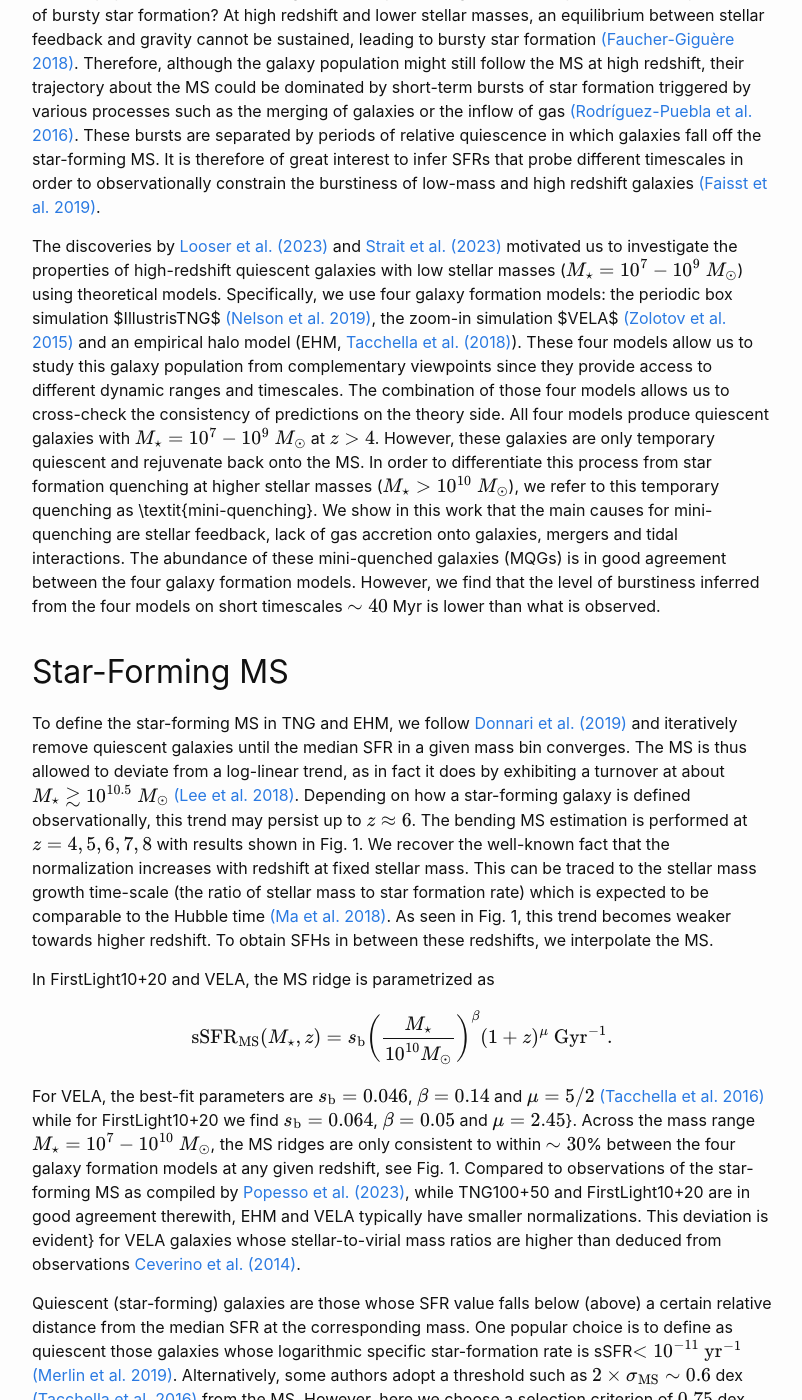
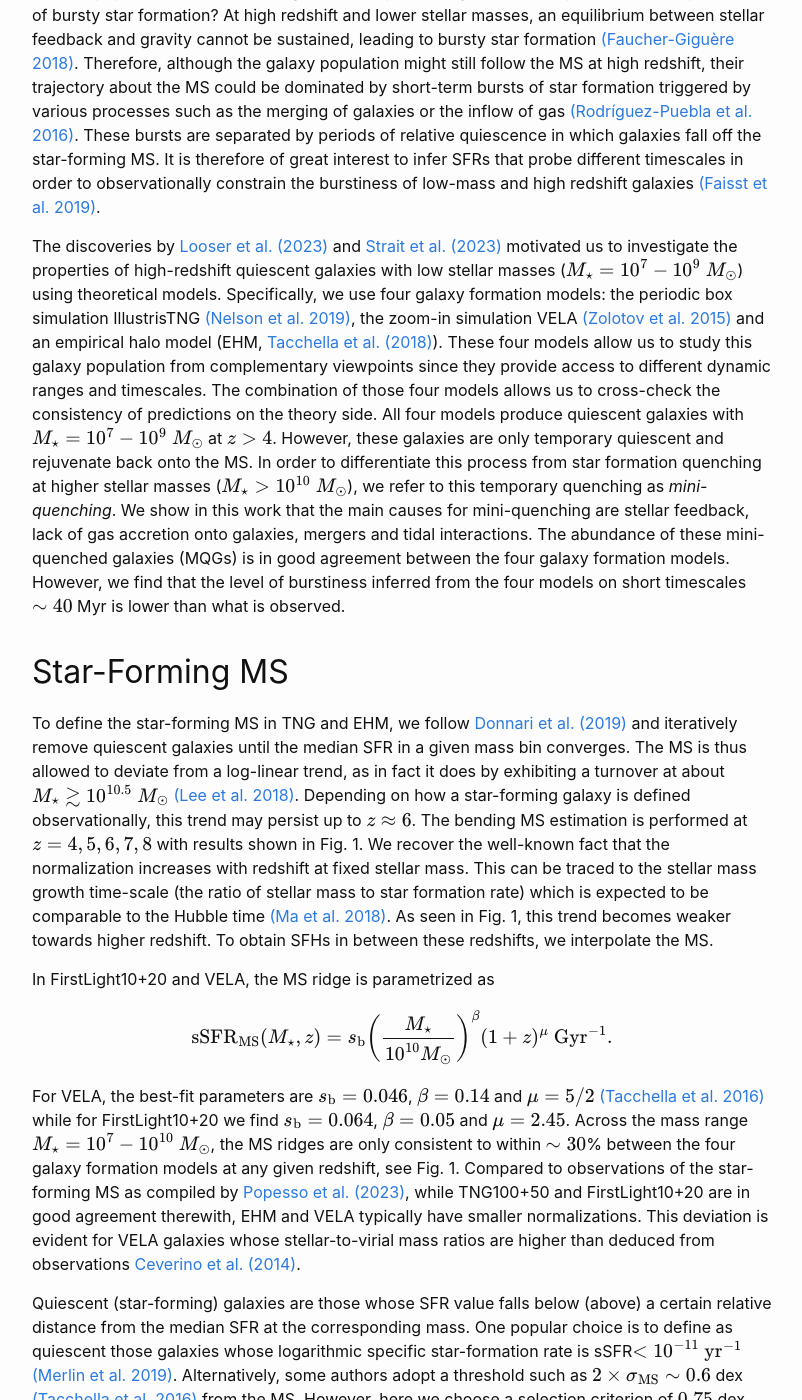
Before and after one commit to tibordome/tibordome.github.io, a Jekyll site: the page built from quenching.md, in a window 1280 px wide and 1400 px high, scrolled down 786 px. Shown: the whole window, without its empty margins (238-1040 px from the left). Built offline with Jekyll 4.4.1, drawn with Linux system fonts in a browser that asks for light colours; some of the changed text lies outside the part shown.

Commit message:
Updated quenching.md

```diff
--- a/quenching.md
+++ b/quenching.md
@@ -38,13 +38,13 @@
 The discoveries by [Looser et al. (2023)](https://ui.adsabs.harvard.edu/abs/2023arXiv230214155L) and
 [Strait et al. (2023)](https://ui.adsabs.harvard.edu/abs/2023arXiv230311349S) motivated us to investigate the properties of high-redshift quiescent
 galaxies with low stellar masses ($$M_{\star} = 10^7-10^9 \ M_{\odot}$$) using theoretical models. Specifically, we use four galaxy formation models: the periodic box simulation
-$IllustrisTNG$ [(Nelson et al. 2019)](http://dx.doi.org/10.1186/s40668-019-0028-x), the zoom-in simulation $VELA$
+IllustrisTNG [(Nelson et al. 2019)](http://dx.doi.org/10.1186/s40668-019-0028-x), the zoom-in simulation VELA
 [(Zolotov et al. 2015)](https://ui.adsabs.harvard.edu/abs/2015MNRAS.450.2327Z) and an empirical halo model (EHM,
 [Tacchella et al. (2018)](http://dx.doi.org/10.3847/1538-4357/aae8e0)). These four models allow us to study this galaxy population from complementary
 viewpoints since they provide access to different dynamic ranges and timescales. The combination of those four models allows us to cross-check the consistency
 of predictions on the theory side. All four models produce quiescent galaxies with $$M_{\star} = 10^7-10^9 \ M_{\odot}$$ at $$z>4$$. However, these galaxies
 are only temporary quiescent and rejuvenate back onto the MS. In order to differentiate this process from star formation quenching at higher stellar masses
-($$M_{\star} > 10^{10} \ M_{\odot}$$), we refer to this temporary quenching as \textit{mini-quenching}. We show in this work that the main causes for
+($$M_{\star} > 10^{10} \ M_{\odot}$$), we refer to this temporary quenching as *mini-quenching*. We show in this work that the main causes for
 mini-quenching are stellar feedback, lack of gas accretion onto galaxies, mergers and tidal interactions. The abundance of these mini-quenched galaxies
 (MQGs) is in good agreement between the four galaxy formation models. However, we find that the level of burstiness inferred from the four models on short
 timescales $$\sim 40$$ Myr is lower than what is observed.
@@ -67,10 +67,10 @@
 
 For VELA, the best-fit parameters are $$s_{\text{b}} = 0.046$$, $$\beta = 0.14$$ and $$\mu = 5/2$$
 [(Tacchella et al. 2016)](https://ui.adsabs.harvard.edu/abs/2016MNRAS.457.2790T) while for FirstLight10+20 we find $$s_{\text{b}} = 0.064$$, $$\beta = 0.05$$
-and $$\mu = 2.45$$}. Across the mass range $$M_{\star} = 10^7-10^{10} \ M_{\odot}$$, the MS ridges are only consistent to within $$\sim 30$$%
+and $$\mu = 2.45$$. Across the mass range $$M_{\star} = 10^7-10^{10} \ M_{\odot}$$, the MS ridges are only consistent to within $$\sim 30$$%
 between the four galaxy formation models at any given redshift, see Fig. 1. Compared to observations of the star-forming MS as compiled
 by [Popesso et al. (2023)](https://ui.adsabs.harvard.edu/abs/2023MNRAS.519.1526P), while TNG100+50 and FirstLight10+20 are in good agreement therewith,
-EHM and VELA typically have smaller normalizations. This deviation is evident} for VELA galaxies whose stellar-to-virial mass ratios are higher than deduced
+EHM and VELA typically have smaller normalizations. This deviation is evident for VELA galaxies whose stellar-to-virial mass ratios are higher than deduced
 from observations [Ceverino et al. (2014)](https://ui.adsabs.harvard.edu/abs/2014MNRAS.442.1545C).
 
 Quiescent (star-forming) galaxies are those whose SFR value falls below (above) a certain relative distance from the median SFR at the
@@ -79,7 +79,7 @@
 a threshold such as $$2\times \sigma_{\text{MS}} \sim 0.6$$ dex [(Tacchella et al. 2016)](https://ui.adsabs.harvard.edu/abs/2016MNRAS.457.2790T) from the MS.
 However, here we choose a selection criterion of $$0.75$$ dex from the MS at all redshifts unless explicitly noted. We choose stellar mass bins of width $$0.25$$ dex.
 
-| <img src="/assets/images/quenching/MS4Models_z45678-1.png" width="500" height="350"> |
+| <img src="/assets/images/quenching/MS4Models_z45678-1.png" width="700" height="350"> |
 |:--:|
 | *Fig. 1: The star-forming MS in the four galaxy formation models investigated in this work across redshifts $$z=4-8$$: the combined simulation study TNG100+50 (first panel), EHM (second panel), FirstLight10+20 (third panel) and VELA (fourth panel). SFRs are averaged over $$10$$ Myr. A compilation of observational studies by [Popesso et al. (2023)](https://ui.adsabs.harvard.edu/abs/2023MNRAS.519.1526P) is given in the form of a common parametrization (dashed curves) below $$z\leq 6$$ for $$M_{\star} \geq 10^{8.5} \ M_{\odot}$$. The MS ridges in the four models are consistent to within $$\sim 30$$\%, with TNG100+50 and FirstLight10+20 predictions closest to observational constraints.* |
 
@@ -114,7 +114,7 @@
 vertex parabolic U-shape decreasing with stellar mass from $$\log (M_{\star}/M_{\odot}) \sim 8-10$$ and then incrseasing
 at $$\log (M_{\star}/M_{\odot}) \sim 10-11.5$$. Note though that few studies go above $$z\approx 5$$.
 
-| <img src="/assets/images/quenching/DMS-1.png" width="500" height="350"> |
+| <img src="/assets/images/quenching/DMS-1.png" width="700" height="350"> |
 |:--:|
 | *Fig. 2: Galaxies about the star-forming MS in a combined simulation study of TNG100+50 (first panel, shown for $$z=7$$), EHM (second panel, shown for $$z=7$$), FirstLight10+20 (third panel, shown for $$z=7$$) and VELA (fourth panel, shown for $$z=5-10$$). Quiescent galaxies are highlighted with blue circles and lie below the selection threshold of $$0.75$$ dex below the MS, shown in dashed black. For TNG100+50, error estimates from bootstrapping over masses of newly formed stellar particles are added to each quiescent galaxy. Galaxies with $$\text{SFR}=0$$ are formally assigned a MS deviation of $$\Delta_{\mathrm{MS}}=-\infty$$. The colorbar indicates the comoving number density of galaxies. The total MS scatter averaged across $$M_{\star} = 10^7-10^9 \ M_{\odot}$$ is indicated in the bottom right of the panels. VELA: Two galaxies with bursty SFHs (V5 and V10) and one galaxy with a more stable SFH (V32) are shown in different colours. SFRs are averaged over $$10$$ Myr, corresponding to the distance between two dots in the SFHs. Star symbols indicate the first star formation event ($$z=10$$ for V5 and V32 and $$z=8$$ for V10). The mini-quenching event of V5 (cf. Fig. 4) is highlighted with a triangle symbol. The abundance of MQGs agrees across the models, with an overall MQG fraction of $$f_{\text{MQG}} = 0.5-1.0$$% at $$z=7$$.* |
 
@@ -140,7 +140,7 @@
 SFHs of MQGs in TNG at high redshift trace out a kinky, V-shaped pattern, hinting at bursty star formation (especially)
 around the mini-quenching event ($$\pm 20$$ Myr). However, since SFHs are poorly resolved, we instead investigate mini-quenching
 timescales in FirstLight and VELA. For a total of $$20$$ mini-quenching events in the redshift range $$z=4-8$$, we find a
-median and $$16 / 84$$ percentile of $$\tau_{\mathrm{MQ}} = 16.5^{+23.3}_{-7.7}$$ Myr for \VELA. For comparison, when imposing a
+median and $$16 / 84$$ percentile of $$\tau_{\mathrm{MQ}} = 16.5^{+23.3}_{-7.7}$$ Myr for VELA. For comparison, when imposing a
 selection threshold of $$0.6 \ \text{dex} \sim 2\times \sigma_{\text{MS}}$$
 [(Speagle et al. 2014)](http://dx.doi.org/10.1088/0067-0049/214/2/15)), we find $$\tau_{\mathrm{MQ}} = 21.5^{+34.4}_{-18.2}$$ Myr.
 In these distributions, VELA galaxy V28 constitutes an outlier which stays quiescent for $$\sim 220$$ Myr in the redshift
@@ -157,22 +157,23 @@
 around the mini-quenching event (with a more steady evolution closer to the MS). In the framework of correlated stochastic processes
 [(Iyer et al. 2022)](https://ui.adsabs.harvard.edu/abs/2022arXiv220805938I), this might suggest different amounts of power on different temporal scales.
 
-| <img src="/assets/images/quenching/MSvszTrajMQG_FL-1.png" width="400" height="350"> |
+| <img src="/assets/images/quenching/MSvszTrajMQG_FL-1.png" width="500" height="350"> |
 |:--:|
-| *Fig. 3: Bursty SFHs of FirstLight10+20 galaxies around $$12$$ selected mini-quenching events in the redshift range $$z=4-8$$. Each trajectory shows the deviation from the MS from $$100$$ Myr before until $$100$$ Myr after the mini-quenching event. One galaxy undergoes two mini-quenching events separated by $$\sim 30$$ Myr. The selection threshold of $$0.75$$ dex below the MS is shown in dashed black. Mini-quenching timescales $$\tau_{\text{MQ}}$$ in Table \ref{t_tau_mq} are obtained by summing up the time spent below this threshold. We color-code trajectories by the value of $$\tau_{\text{MQ}}$$: the higher $$\tau_{\text{MQ}}$$, the darker the blue shade.* |
+| *Fig. 3: Bursty SFHs of FirstLight10+20 galaxies around $$12$$ selected mini-quenching events in the redshift range $$z=4-8$$. Each trajectory shows the deviation from the MS from $$100$$ Myr before until $$100$$ Myr after the mini-quenching event. One galaxy undergoes two mini-quenching events separated by $$\sim 30$$ Myr. The selection threshold of $$0.75$$ dex below the MS is shown in dashed black. Mini-quenching timescales $$\tau_{\text{MQ}}$$ are obtained by summing up the time spent below this threshold. We color-code trajectories by the value of $$\tau_{\text{MQ}}$$: the higher $$\tau_{\text{MQ}}$$, the darker the blue shade.* |
 
 The mini-quenching timescale $$\tau_{\mathrm{MQ}} \sim 20-40$$ Myr is several times ($$\sim 1/6$$) shorter than the overall free-fall
 time $$t_{\mathrm{ff}} = (3\pi / (32G\rho))^{1/2} \sim 240$$ Myr of a halo of mass $$M_{\text{h}} = 6 \times 10^9\ M_{\odot}$$, hosting a
-galaxy such as V5 of mass $$M_{\star} = 2.1 \times 10^7 \ M_{\odot}$$ (see Sec. \ref{s_sed_jades}) based on the observed
-stellar-to-halo-mass relation \citep{Girelli_2020}. However, we argue that $$\tau_{\mathrm{MQ}}$$ is close to the local free-fall
-timescale $$t_{\mathrm{ff,loc}}$$ of the \textit{inner halo} where galaxies typically reside. In this picture, after the expulsion of gas in the wake
+galaxy such as V5 of mass $$M_{\star} = 2.1 \times 10^7 \ M_{\odot}$$ based on the observed
+stellar-to-halo-mass relation [(Girelli et al. 2020)](https://ui.adsabs.harvard.edu/abs/2020A&A...634A.135G). However, we argue
+that $$\tau_{\mathrm{MQ}}$$ is close to the local free-fall timescale $$t_{\mathrm{ff,loc}}$$ of the *inner halo*
+where galaxies typically reside. In this picture, after the expulsion of gas in the wake
 of stellar feedback the galaxy finds itself in a state of mini-quenching until gas gets reaccreted/falls onto the galaxy. The mini-quenching timescale
 is influenced by the mass distribution of the halo, the density and temperature of the gas, and feedback effects such as radiative
 winds [(Gelli et al. 2023)](https://ui.adsabs.harvard.edu/abs/2023arXiv230313574G). At high densities and low metallicities, $$t_{\mathrm{ff,loc}}$$
-can be shorter than the stellar feedback timescales [(Dekel et al. 2023)](https://ui.adsabs.harvard.edu/abs/2023arXiv230304827D)), in
+can be shorter than the stellar feedback timescales [(Dekel et al. 2023)](https://ui.adsabs.harvard.edu/abs/2023arXiv230304827D), in
 which case $$\tau_{\mathrm{MQ}}$$ will be the closest to $$t_{\mathrm{ff,loc}}$$.
 
-## Mock SEDs Compared to observations
+## Mock SEDs Compared to Observations
 
 To generate mock spectral energy distributions (SEDs) of simulated galaxies, we treat each stellar particle in the respective simulation as a simple
 stellar population (SSP) using a stellar population synthesis method. Here we opt for the Flexible Stellar Population Synthesis (FSPS)
@@ -212,13 +213,13 @@
 (at most $$\sim 0.2$$ dex for a reduction of $$Z_{\star}$$ by $$2$$ orders of magnitude
 from $$Z_{\star}\sim Z_{\odot}$$ to $$Z_{\star}\sim 0.01 \ Z_{\odot}$$), hence we do not explore this path further.
 
-### Ages of Stellar Populations}
+### Ages of Stellar Populations
 The SFH of V5 (see Fig. 4, left panel) reveals that the simulated galaxy underwent an extended burst of star
 formation at $$z\approx 7.3$$, followed by a gradual suppression of its SFR. At the epoch of observation, $$z=6.7$$, the average age
 of stellar populations is thus $$\sim 230$$ Myr. While the shape of the SED (see Fig. 4, right panel) agrees moderately well with
 JADES-GS-z7-01-QU photometry, the overall normalization does not.
 
-| <img src="/assets/images/quenching/SFRVsHubbleAllSnaps_apture2.00Rhalf-1.png" width="350" height="300"> <img src="/assets/images/quenching/GxLogFluxSpectra0_z6.72-1.png" width="350" height="300"> |
+| <img src="/assets/images/quenching/SFRVsHubbleAllSnaps_apture2.00Rhalf-1.png" width="350" height="270"> <img src="/assets/images/quenching/GxLogFluxSpectra0_z6.72-1.png" width="350" height="270"> |
 |:--:--:|
 | *Fig. 4: Original and modified SFH of the VELA galaxy V5 at $$z>z_{\text{MQ}}=6.6$$ (left panel) and corresponding SEDs compared to JADES-GS-z7-01-QU (right panel). Shown are: (a) Original SFH and dust attenuated SED of V5 (blue), (b) Idealised top-hat SFH model of width $$60$$ Myr (orange), with corresponding dust attenuated SED (orange), (c) JADES-GS-z7-01-QU photometry (green dots) for filters F150W, F200W, F277W, F335M and F444W. Horizontal bars on the photometry indicate the wavelength range probed by each passband. All SEDs are flux-corrected to account for redshift and stellar-mass offsets between V5 and JADES-GS-z7-01-QU. The orange shade on the right panel is obtained by varying the width of the top-hat from $$10$$ to $$90$$ Myr. The level of burstiness inferred from VELA on short timescales $$\sim 40$$ Myr is lower than what is observed.* |
 
@@ -228,7 +229,7 @@
 between $$10$$ Myr and $$90$$ Myr. The corresponding top-hat heights are $$\text{SFR}=2.02 \ M_{\odot}\text{yr}^{-1}$$
 and $$\text{SFR}=0.22 \ M_{\odot}\text{yr}^{-1}$$, respectively, and the resulting SEDs are shown as the shaded area in
 Fig. 4 (right panel). The top-hat that gives rise to an SED closest to JADES-GS-z7-01-QU photometry is of
-width $$60$$ Myr (cf. Fig. \ref{f_seds}, left panel). The fluxes now reach $$\sim 5$$ times higher in the UV and $$\sim 2$$ times higher in
+width $$60$$ Myr (cf. Fig. 4, left panel). The fluxes now reach $$\sim 5$$ times higher in the UV and $$\sim 2$$ times higher in
 the red part of the spectrum (observed frame), in good agreement with JADES-GS-z7-01-QU. Since the mock SED flux for wavelengths around the
 red filter F444W is too low compared to JADES-GS-z7-01-QU photometry, the agreement found for the SED shape is only modest.
 
```
Also changed, not shown: other parts of quenching.md (+1 -1 lines).
